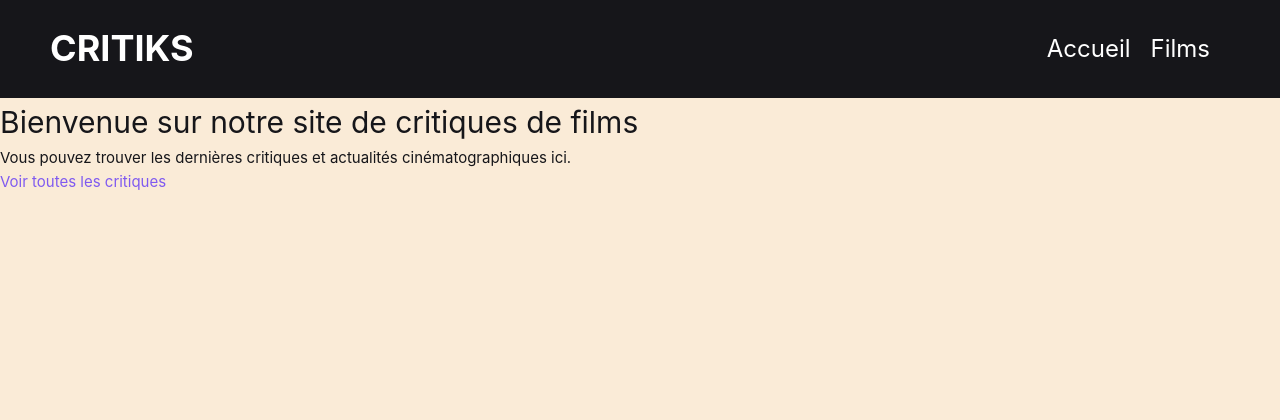
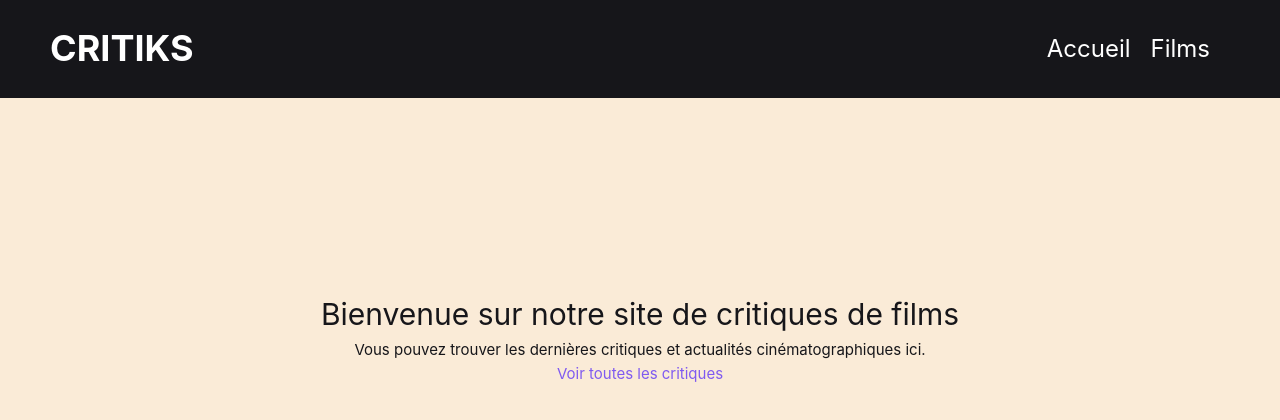
Before and after one commit to MorandeauA/novaVente, a Vue app in the folder novaVente/: page / in a window 1280 px wide. Shown: the top 420 px of the page. Built offline with nearby package versions, Linux system fonts and the light colour scheme.

Commit message:
modif home

```diff
--- a/novaVente/src/views/HomeView.vue
+++ b/novaVente/src/views/HomeView.vue
@@ -20,5 +20,12 @@ export default {
 </script>
 
 <style scoped>
+.home{
+  display: flex;
+  flex-direction: column;
+  align-items: center;
+  justify-content: center;
+  margin-top: 15%;
 
+}
 </style>
```
